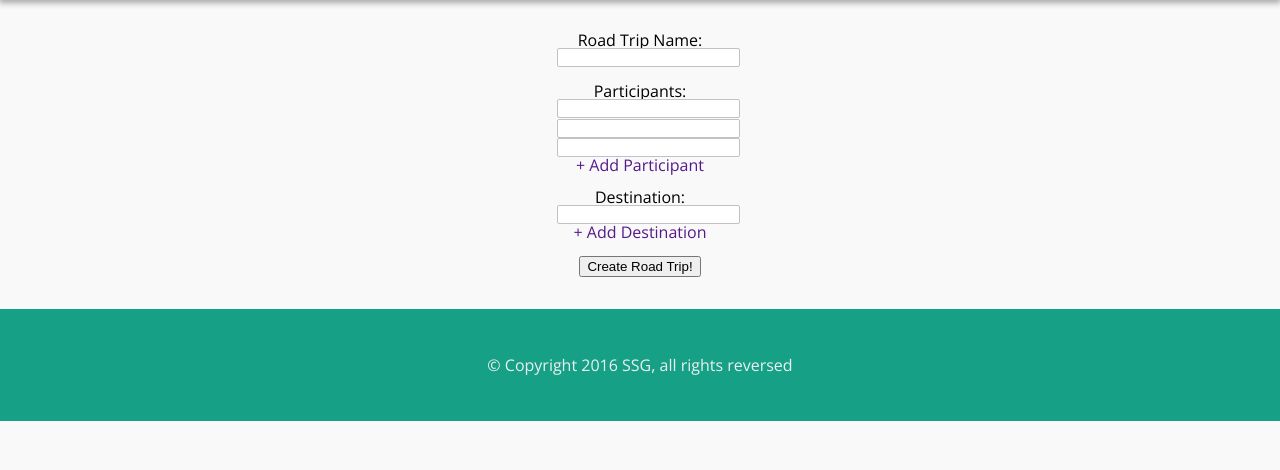
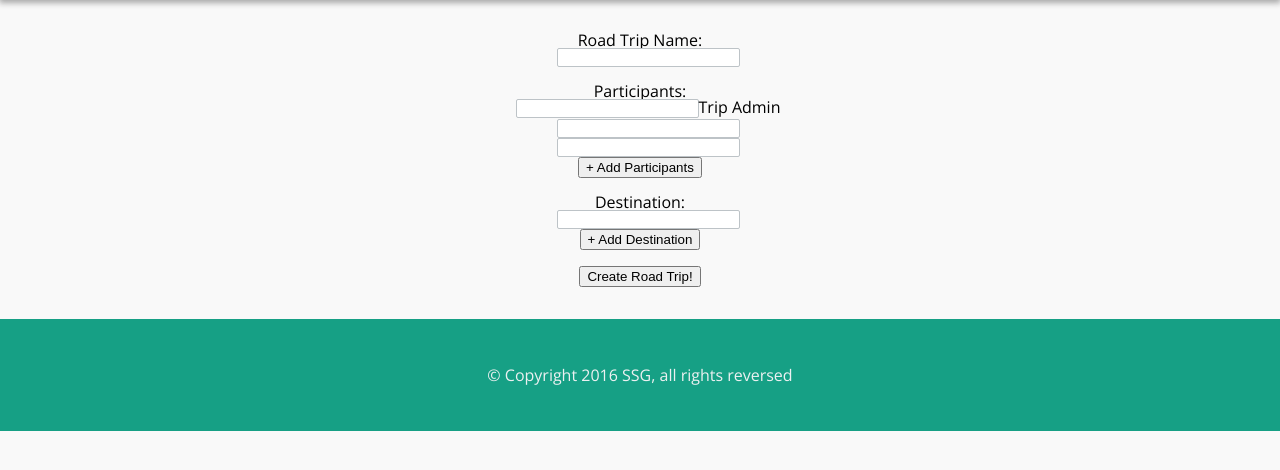
Before and after one commit to SindhujaJeyabal/hys, a Flask app: template app/templates/create.html in a window 1280 px wide. Shown: the part 80-550 px from the top of the page. Run offline with Flask 2, Linux system fonts and the light colour scheme; the template is opened without the code that fills it, so the values that code supplies are empty.

Commit message:
End of class - Ganesh

```diff
--- a/app/static/interactions.js
+++ b/app/static/interactions.js
@@ -50,3 +50,18 @@ $("input[type='range']").on('change', function updateLabel() {
 	var currentValue = $(this).val();
 	$(this).next().html(currentValue);
 });
+
+$(document).ready(function (){
+	var baseParticipants = 4;
+	var baseDestinations = 2;
+	$("#add-participants-button").on('click', function(){
+		var newInput = '<input type="text" name="participant-' + baseParticipants +'"><br />';
+		$("#enter-participants-list").append(newInput);
+		baseParticipants = baseParticipants + 1;
+  });
+	$("#add-destination-button").on('click', function(){
+		var newInput = '<input type="text" name="participant-' + baseDestinations +'"><br />';
+		$("#enter-participants-list").append(newInput);
+		baseDestinations = baseDestinations + 1;
+  });
+});
--- a/app/templates/create.html
+++ b/app/templates/create.html
@@ -10,13 +10,15 @@
   Road Trip Name:<br />
   <input type="text" name="name"><br /><br />
   Participants:<br />
-  <input type="text" name="participant-1"><br />
-  <input type="text" name="participant-2"><br />
-  <input type="text" name="participant-3"><br />
-  <a href ="">+ Add Participant</a><br /><br />
+  <div id = "enter-participants-list">
+    <input type="text" name="participant-1" value="{{ name }}"><span>Trip Admin</span><br />
+    <input type="text" name="participant-2"><br />
+    <input type="text" name="participant-3"><br />
+  </div>
+  <button class = "add-button" id ="add-participants-button">+ Add Participants</button><br /><br />
   Destination:<br>
   <input type="text" name="destination-1"><br />
-  <a href ="">+ Add Destination</a><br /><br />
+  <button class = "add-button" id ="add-destination-button">+ Add Destination</button><br /><br />
 
   <input type="submit" value="Create Road Trip!">
 </form>
```
Also changed, not shown: 3 other files.
